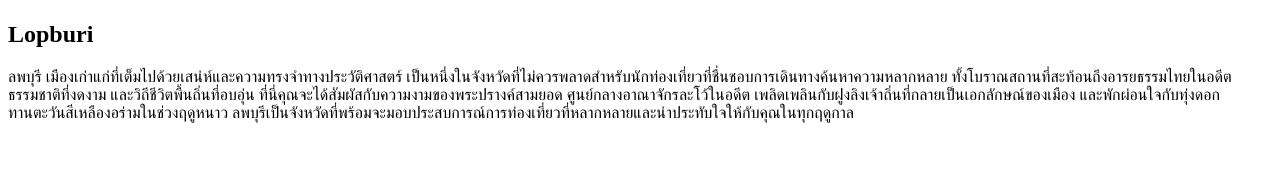
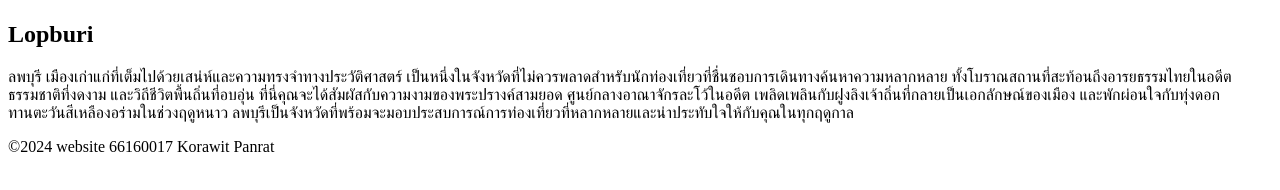
Before and after one commit to Korawit07Tar/homework-01, a plain HTML site: page index.html in a window 1280 px wide. Shown: the part 156-346 px from the top of the page. Drawn offline with Linux system fonts and the light colour scheme; a web font is replaced by a local one.

Commit message:
ส่วนท้ายของเว็บไซต์

```diff
--- a/index.html
+++ b/index.html
@@ -41,7 +41,9 @@
         </article>
         </section>
     </main>
-
+    <footer>
+        <p>&copy;2024 website 66160017 Korawit Panrat</p>
+    </footer>
 </body>
 
 </html>
```
